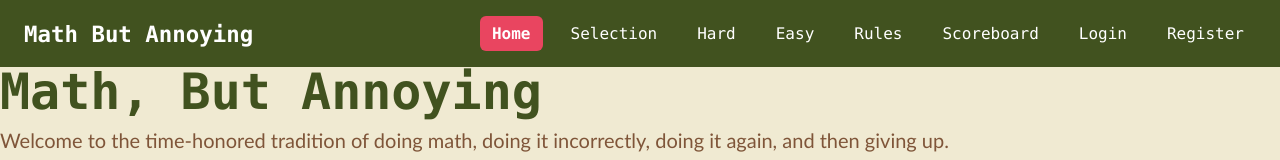
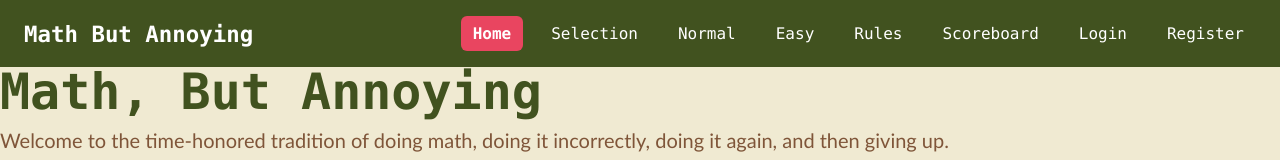
Before and after one commit to ronne-k/Sudoku_2, a React (Vite) app: page / in a window 1280 px wide. Shown: the top 160 px of the page. Built offline with nearby package versions, Linux system fonts and the light colour scheme; grey boxes are pictures that could not be loaded.

Commit message:
Updated navbar to show correct text for normal games.

```diff
--- a/src/components/Navbar.jsx
+++ b/src/components/Navbar.jsx
@@ -33,7 +33,7 @@ export default function Navbar() {
           Selection
         </NavLink>
         <NavLink to="/games/normal" onClick={closeMenu}>
-          Hard
+          Normal
         </NavLink>
         <NavLink to="/games/easy" onClick={closeMenu}>
           Easy
```
